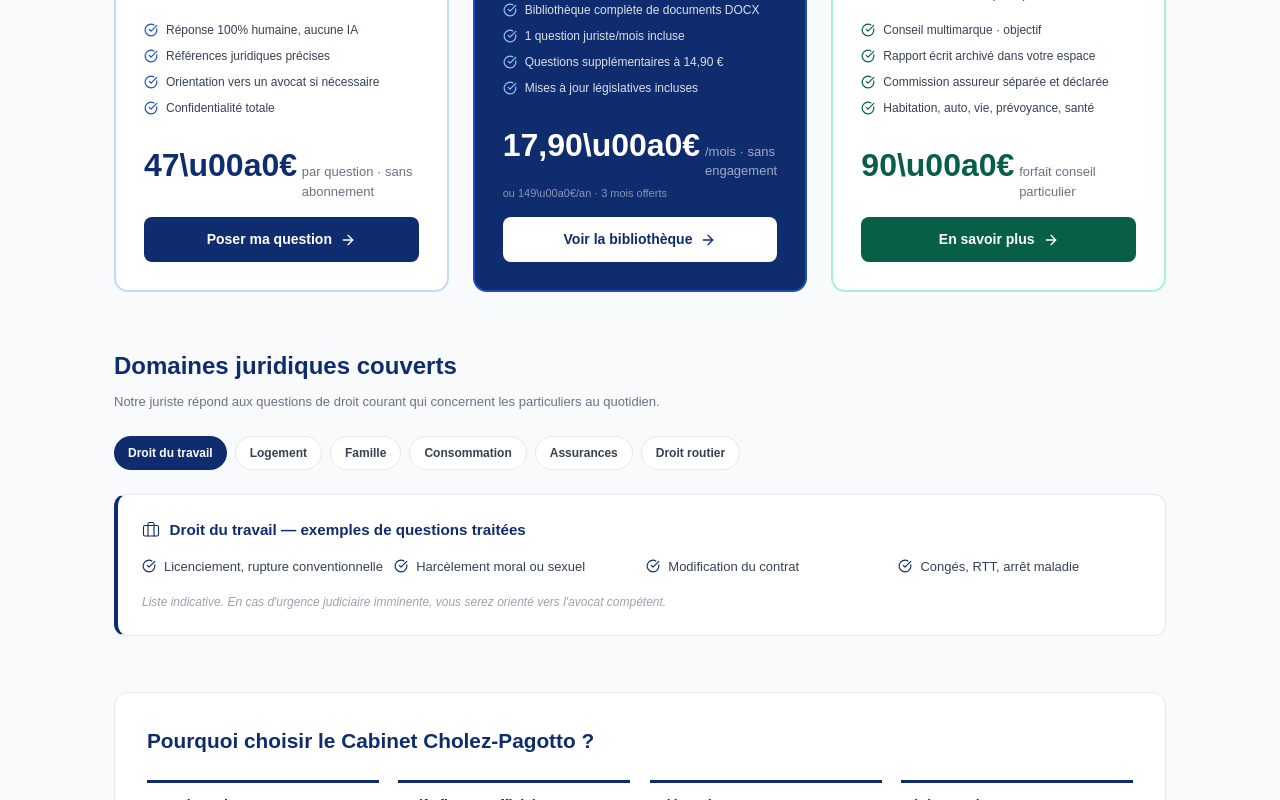
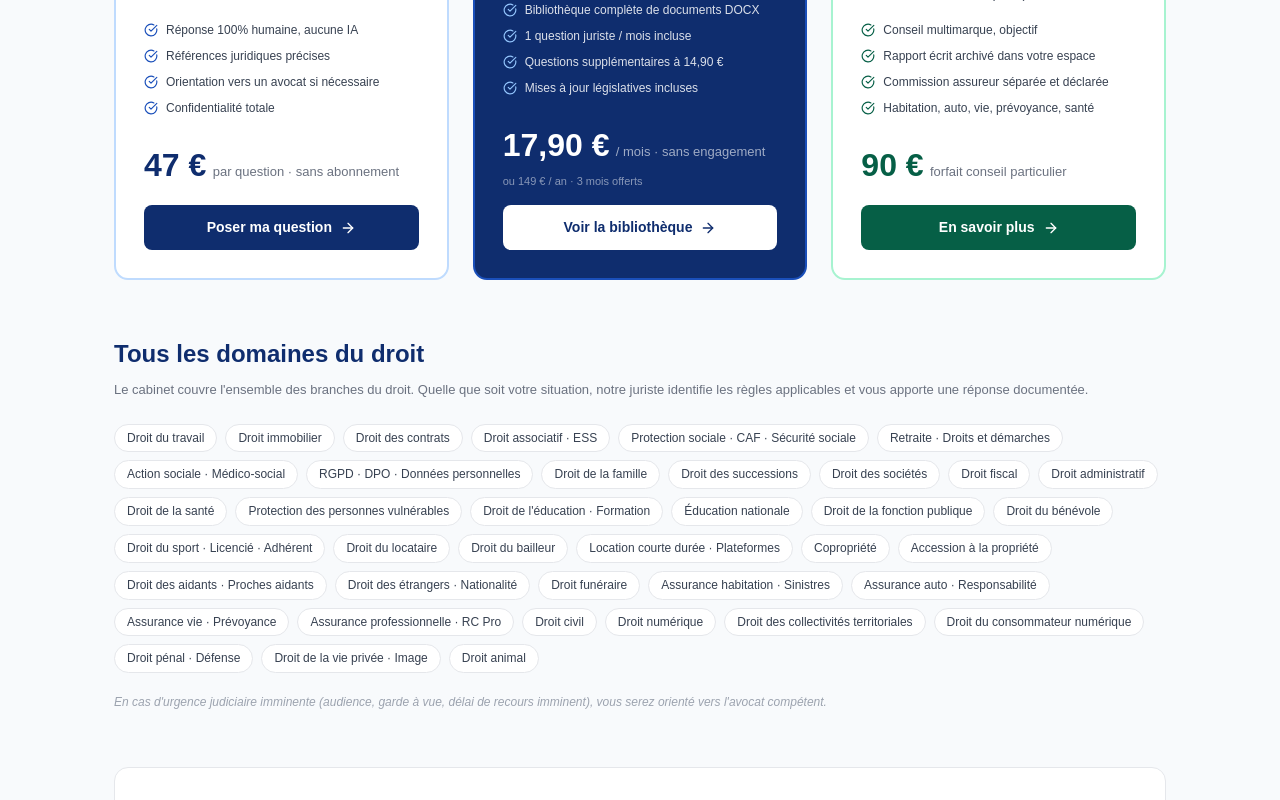
Before and after one commit to SYPA-ASSO/docutheque-next, a Next.js app: page /accompagnement-particuliers in a window 1280 px wide. Shown: the part 1000-1800 px from the top of the page. Built offline with nearby package versions, Linux system fonts and the light colour scheme.

Commit message:
Accompagnement particuliers : 39 domaines complets, grille badges, suppression useState

```diff
--- a/app/accompagnement-particuliers/page.tsx
+++ b/app/accompagnement-particuliers/page.tsx
@@ -1,18 +1,11 @@
 'use client'
 
-// app/accompagnement-particuliers/page.tsx
-// Page hub particuliers — présentation des 3 services, liens vers pages dédiées
-// Règles : zéro tiret long, cholez-pagotto.fr, \u00a0 avant €
-
-import { useState } from 'react'
 import Header from '@/components/Header'
 import Footer from '@/components/Footer'
 import {
-  Scale, Shield, BookOpen, CheckCircle, ArrowRight,
-  ChevronRight, Briefcase, Heart, Home, Car, Info
+  Scale, Shield, BookOpen, CheckCircle, ArrowRight, ChevronRight, Info
 } from 'lucide-react'
 
-// ─── SCHEMA.ORG ───
 const schemaData = {
   "@context": "https://schema.org",
   "@graph": [
@@ -20,7 +13,7 @@ const schemaData = {
       "@type": "Service",
       "@id": "https://cholez-pagotto.fr/accompagnement-particuliers#service",
       "name": "Accompagnement particuliers - Cabinet Cholez-Pagotto",
-      "description": "Accompagnement juridique des particuliers : information sur vos droits (47\u00a0€), bibliothèque de documents (abonnement dès 17,90\u00a0€/mois) et conseil en assurances réglementé (ORIAS 26003943). Réponse juriste sous 24 à 48h ouvrées.",
+      "description": "Accompagnement juridique des particuliers : information sur vos droits (47 €), bibliothèque de documents (dès 17,90 €/mois), conseil en assurances réglementé ORIAS 26003943. Tous les domaines du droit.",
       "provider": {
         "@type": "LegalService",
         "@id": "https://cholez-pagotto.fr/#cabinet",
@@ -30,24 +23,9 @@ const schemaData = {
       "serviceType": "Information juridique et conseil en assurances pour particuliers",
       "areaServed": { "@type": "Country", "name": "France" },
       "offers": [
-        {
-          "@type": "Offer",
-          "name": "Information sur vos droits",
-          "price": "47",
-          "priceCurrency": "EUR"
-        },
-        {
-          "@type": "Offer",
-          "name": "Abonnement Optimal Particulier",
-          "price": "17.90",
-          "priceCurrency": "EUR"
-        },
-        {
-          "@type": "Offer",
-          "name": "Conseil en assurances",
-          "price": "90",
-          "priceCurrency": "EUR"
-        }
+        { "@type": "Offer", "name": "Information sur vos droits", "price": "47", "priceCurrency": "EUR" },
+        { "@type": "Offer", "name": "Abonnement Optimal Particulier", "price": "17.90", "priceCurrency": "EUR" },
+        { "@type": "Offer", "name": "Conseil en assurances", "price": "90", "priceCurrency": "EUR" }
       ],
       "url": "https://cholez-pagotto.fr/accompagnement-particuliers"
     },
@@ -62,56 +40,52 @@ const schemaData = {
   ]
 }
 
-// ─── DOMAINES ───
 const domaines = [
-  {
-    label: "Droit du travail",
-    icone: <Briefcase size={18} strokeWidth={1.5} />,
-    couleur: "#0f2d6e",
-    exemples: ["Licenciement, rupture conventionnelle", "Harcèlement moral ou sexuel", "Modification du contrat", "Congés, RTT, arrêt maladie"]
-  },
-  {
-    label: "Logement",
-    icone: <Home size={18} strokeWidth={1.5} />,
-    couleur: "#16a34a",
-    exemples: ["Dépôt de garantie, baux", "Charges locatives", "Procédure d'expulsion", "Travaux, obligations du propriétaire"]
-  },
-  {
-    label: "Famille",
-    icone: <Heart size={18} strokeWidth={1.5} />,
-    couleur: "#dc2626",
-    exemples: ["Divorce, pension alimentaire", "Autorité parentale", "Succession, héritiers", "Donation, PACS"]
-  },
-  {
-    label: "Consommation",
-    icone: <Scale size={18} strokeWidth={1.5} />,
-    couleur: "#7c3aed",
-    exemples: ["Garantie légale (2 ans)", "Droit de rétractation", "Litige avec un professionnel", "Crédit, surendettement"]
-  },
-  {
-    label: "Assurances",
-    icone: <Shield size={18} strokeWidth={1.5} />,
-    couleur: "#065f46",
-    exemples: ["Refus de sinistre, recours", "Niveaux de couverture", "Assurance vie, prévoyance", "Responsabilité civile"]
-  },
-  {
-    label: "Droit routier",
-    icone: <Car size={18} strokeWidth={1.5} />,
-    couleur: "#0891b2",
-    exemples: ["Accident, droits de la victime", "Permis : suspension, points", "Refus d'indemnisation", "Loi Badinter"]
-  }
+  "Droit du travail",
+  "Droit immobilier",
+  "Droit des contrats",
+  "Droit associatif · ESS",
+  "Protection sociale · CAF · Sécurité sociale",
+  "Retraite · Droits et démarches",
+  "Action sociale · Médico-social",
+  "RGPD · DPO · Données personnelles",
+  "Droit de la famille",
+  "Droit des successions",
+  "Droit des sociétés",
+  "Droit fiscal",
+  "Droit administratif",
+  "Droit de la santé",
+  "Protection des personnes vulnérables",
+  "Droit de l'éducation · Formation",
+  "Éducation nationale",
+  "Droit de la fonction publique",
+  "Droit du bénévole",
+  "Droit du sport · Licencié · Adhérent",
+  "Droit du locataire",
+  "Droit du bailleur",
+  "Location courte durée · Plateformes",
+  "Copropriété",
+  "Accession à la propriété",
+  "Droit des aidants · Proches aidants",
+  "Droit des étrangers · Nationalité",
+  "Droit funéraire",
+  "Assurance habitation · Sinistres",
+  "Assurance auto · Responsabilité",
+  "Assurance vie · Prévoyance",
+  "Assurance professionnelle · RC Pro",
+  "Droit civil",
+  "Droit numérique",
+  "Droit des collectivités territoriales",
+  "Droit du consommateur numérique",
+  "Droit pénal · Défense",
+  "Droit de la vie privée · Image",
+  "Droit animal"
 ]
 
 export default function AccompagnementParticuliersPage() {
-  const [domaineActif, setDomaineActif] = useState(0)
-
   return (
     <>
-      <script
-        type="application/ld+json"
-        dangerouslySetInnerHTML={{ __html: JSON.stringify(schemaData) }}
-      />
-
+      <script type="application/ld+json" dangerouslySetInnerHTML={{ __html: JSON.stringify(schemaData) }} />
       <Header />
 
       {/* Breadcrumb */}
@@ -145,8 +119,8 @@ export default function AccompagnementParticuliersPage() {
             </p>
             <div style={{ display: 'flex', flexWrap: 'wrap', gap: '2rem', paddingTop: '2rem', borderTop: '1px solid rgba(255,255,255,0.2)' }}>
               {[
-                { valeur: "6", label: "Domaines juridiques couverts" },
-                { valeur: "47\u00a0€", label: "Information sur vos droits" },
+                { valeur: "39", label: "Domaines du droit couverts" },
+                { valeur: "47 €", label: "Information sur vos droits" },
                 { valeur: "24-48h", label: "Délai indicatif de réponse" },
                 { valeur: "100%", label: "Humain — aucune IA" }
               ].map((s, i) => (
@@ -183,7 +157,7 @@ export default function AccompagnementParticuliersPage() {
 
             <div style={{ display: 'grid', gridTemplateColumns: 'repeat(auto-fit, minmax(300px, 1fr))', gap: '1.5rem' }}>
 
-              {/* Service 1 : Information sur vos droits */}
+              {/* Service 1 — Information sur vos droits */}
               <div style={{ background: 'white', border: '2px solid #bfdbfe', borderRadius: 14, padding: '1.75rem', display: 'flex', flexDirection: 'column' }}>
                 <div style={{ display: 'flex', alignItems: 'center', gap: '0.75rem', marginBottom: '1rem' }}>
                   <div style={{ width: 44, height: 44, background: '#eff6ff', borderRadius: 10, display: 'flex', alignItems: 'center', justifyContent: 'center', flexShrink: 0 }}>
@@ -196,32 +170,26 @@ export default function AccompagnementParticuliersPage() {
                 </div>
                 <p style={{ fontSize: 13, color: '#374151', lineHeight: 1.7, marginBottom: '1rem', flex: 1 }}>
                   Vous posez votre question en langage courant. Un juriste identifie les textes applicables à votre situation
-                  et vous apporte une réponse pédagogique et documentée sous 24 à 48h ouvrées.
-                  Sans abonnement, sans engagement.
+                  et vous apporte une réponse pédagogique et documentée sous 24 à 48h ouvrées. Sans abonnement, sans engagement.
                 </p>
                 <ul style={{ listStyle: 'none', padding: 0, margin: '0 0 1.5rem', display: 'flex', flexDirection: 'column', gap: '0.5rem' }}>
-                  {[
-                    "Réponse 100% humaine, aucune IA",
-                    "Références juridiques précises",
-                    "Orientation vers un avocat si nécessaire",
-                    "Confidentialité totale"
-                  ].map((item, j) => (
+                  {["Réponse 100% humaine, aucune IA", "Références juridiques précises", "Orientation vers un avocat si nécessaire", "Confidentialité totale"].map((item, j) => (
                     <li key={j} style={{ display: 'flex', alignItems: 'flex-start', gap: '0.5rem', fontSize: 12, color: '#374151' }}>
                       <CheckCircle size={14} strokeWidth={2} style={{ color: '#1a4fba', marginTop: 2, flexShrink: 0 }} />
                       {item}
                     </li>
                   ))}
                 </ul>
-                <div style={{ display: 'flex', alignItems: 'baseline', gap: '0.3rem', marginBottom: '1rem' }}>
-                  <span style={{ fontSize: '2rem', fontWeight: 800, color: '#0f2d6e' }}>47\u00a0€</span>
-                  <span style={{ fontSize: 13, color: '#6b7280' }}>par question · sans abonnement</span>
+                <div style={{ marginBottom: '1rem' }}>
+                  <span style={{ fontSize: '2rem', fontWeight: 800, color: '#0f2d6e' }}>47 €</span>
+                  <span style={{ fontSize: 13, color: '#6b7280', marginLeft: '0.4rem' }}>par question · sans abonnement</span>
                 </div>
                 <a href="/information-sur-vos-droits" style={{ display: 'inline-flex', alignItems: 'center', justifyContent: 'center', gap: '0.5rem', background: '#0f2d6e', color: 'white', textDecoration: 'none', padding: '12px 20px', borderRadius: 8, fontWeight: 700, fontSize: '0.875rem' }}>
                   Poser ma question <ArrowRight size={16} />
                 </a>
               </div>
 
-              {/* Service 2 : Abonnement Optimal */}
+              {/* Service 2 — Abonnement Optimal */}
               <div style={{ background: '#0f2d6e', border: '2px solid #1a4fba', borderRadius: 14, padding: '1.75rem', display: 'flex', flexDirection: 'column', position: 'relative', overflow: 'hidden' }}>
                 <div style={{ position: 'absolute', top: 12, right: 12, background: '#c8a84b', color: 'white', fontSize: 9, fontWeight: 700, padding: '3px 10px', borderRadius: 12, letterSpacing: '0.05em' }}>RECOMMANDÉ</div>
                 <div style={{ display: 'flex', alignItems: 'center', gap: '0.75rem', marginBottom: '1rem' }}>
@@ -240,8 +208,8 @@ export default function AccompagnementParticuliersPage() {
                 <ul style={{ listStyle: 'none', padding: 0, margin: '0 0 1.5rem', display: 'flex', flexDirection: 'column', gap: '0.5rem' }}>
                   {[
                     "Bibliothèque complète de documents DOCX",
-                    "1 question juriste/mois incluse",
-                    "Questions supplémentaires à 14,90\u00a0€",
+                    "1 question juriste / mois incluse",
+                    `Questions supplémentaires à 14,90 €`,
                     "Mises à jour législatives incluses"
                   ].map((item, j) => (
                     <li key={j} style={{ display: 'flex', alignItems: 'flex-start', gap: '0.5rem', fontSize: 12, color: 'rgba(255,255,255,0.85)' }}>
@@ -250,17 +218,17 @@ export default function AccompagnementParticuliersPage() {
                     </li>
                   ))}
                 </ul>
-                <div style={{ display: 'flex', alignItems: 'baseline', gap: '0.3rem', marginBottom: '4px' }}>
-                  <span style={{ fontSize: '2rem', fontWeight: 800, color: 'white' }}>17,90\u00a0€</span>
-                  <span style={{ fontSize: 13, color: 'rgba(255,255,255,0.6)' }}>/mois · sans engagement</span>
+                <div style={{ marginBottom: '4px' }}>
+                  <span style={{ fontSize: '2rem', fontWeight: 800, color: 'white' }}>17,90 €</span>
+                  <span style={{ fontSize: 13, color: 'rgba(255,255,255,0.6)', marginLeft: '0.4rem' }}>/ mois · sans engagement</span>
                 </div>
-                <p style={{ fontSize: 11, color: 'rgba(255,255,255,0.5)', margin: '0 0 1rem' }}>ou 149\u00a0€/an · 3 mois offerts</p>
+                <p style={{ fontSize: 11, color: 'rgba(255,255,255,0.5)', margin: '0 0 1rem' }}>ou 149 € / an · 3 mois offerts</p>
                 <a href="/catalogue" style={{ display: 'inline-flex', alignItems: 'center', justifyContent: 'center', gap: '0.5rem', background: 'white', color: '#0f2d6e', textDecoration: 'none', padding: '12px 20px', borderRadius: 8, fontWeight: 700, fontSize: '0.875rem' }}>
                   Voir la bibliothèque <ArrowRight size={16} />
                 </a>
               </div>
 
-              {/* Service 3 : Conseil en assurances */}
+              {/* Service 3 — Conseil en assurances */}
               <div style={{ background: 'white', border: '2px solid #a7f3d0', borderRadius: 14, padding: '1.75rem', display: 'flex', flexDirection: 'column' }}>
                 <div style={{ display: 'flex', alignItems: 'center', gap: '0.75rem', marginBottom: '1rem' }}>
                   <div style={{ width: 44, height: 44, background: '#ecfdf5', borderRadius: 10, display: 'flex', alignItems: 'center', justifyContent: 'center', flexShrink: 0 }}>
@@ -277,21 +245,16 @@ export default function AccompagnementParticuliersPage() {
                   Conforme à l'article L.521-4 du Code des assurances (DDA).
                 </p>
                 <ul style={{ listStyle: 'none', padding: 0, margin: '0 0 1.5rem', display: 'flex', flexDirection: 'column', gap: '0.5rem' }}>
-                  {[
-                    "Conseil multimarque · objectif",
-                    "Rapport écrit archivé dans votre espace",
-                    "Commission assureur séparée et déclarée",
-                    "Habitation, auto, vie, prévoyance, santé"
-                  ].map((item, j) => (
+                  {["Conseil multimarque, objectif", "Rapport écrit archivé dans votre espace", "Commission assureur séparée et déclarée", "Habitation, auto, vie, prévoyance, santé"].map((item, j) => (
                     <li key={j} style={{ display: 'flex', alignItems: 'flex-start', gap: '0.5rem', fontSize: 12, color: '#374151' }}>
                       <CheckCircle size={14} strokeWidth={2} style={{ color: '#065f46', marginTop: 2, flexShrink: 0 }} />
                       {item}
                     </li>
                   ))}
                 </ul>
-                <div style={{ display: 'flex', alignItems: 'baseline', gap: '0.3rem', marginBottom: '1rem' }}>
-                  <span style={{ fontSize: '2rem', fontWeight: 800, color: '#065f46' }}>90\u00a0€</span>
-                  <span style={{ fontSize: 13, color: '#6b7280' }}>forfait conseil particulier</span>
+                <div style={{ marginBottom: '1rem' }}>
+                  <span style={{ fontSize: '2rem', fontWeight: 800, color: '#065f46' }}>90 €</span>
+                  <span style={{ fontSize: 13, color: '#6b7280', marginLeft: '0.4rem' }}>forfait conseil particulier</span>
                 </div>
                 <a href="/conseil-assurances" style={{ display: 'inline-flex', alignItems: 'center', justifyContent: 'center', gap: '0.5rem', background: '#065f46', color: 'white', textDecoration: 'none', padding: '12px 20px', borderRadius: 8, fontWeight: 700, fontSize: '0.875rem' }}>
                   En savoir plus <ArrowRight size={16} />
@@ -301,49 +264,34 @@ export default function AccompagnementParticuliersPage() {
             </div>
           </section>
 
-          {/* DOMAINES COUVERTS */}
+          {/* DOMAINES — grille complète */}
           <section style={{ marginBottom: '3.5rem' }}>
             <h2 style={{ fontSize: '1.5rem', fontWeight: 700, color: '#0f2d6e', marginBottom: '0.5rem' }}>
-              Domaines juridiques couverts
+              Tous les domaines du droit
             </h2>
             <p style={{ color: '#6b7280', fontSize: 13, marginBottom: '1.5rem' }}>
-              Notre juriste répond aux questions de droit courant qui concernent les particuliers au quotidien.
+              Le cabinet couvre l'ensemble des branches du droit. Quelle que soit votre situation, notre juriste identifie les règles applicables et vous apporte une réponse documentée.
             </p>
-
-            <div style={{ display: 'flex', flexWrap: 'wrap', gap: '0.5rem', marginBottom: '1.5rem' }}>
+            <div style={{ display: 'flex', flexWrap: 'wrap', gap: '0.5rem', marginBottom: '1.25rem' }}>
               {domaines.map((d, i) => (
-                <button key={i} onClick={() => setDomaineActif(i)} style={{
-                  display: 'inline-flex', alignItems: 'center', gap: '0.4rem',
-                  padding: '7px 14px', borderRadius: 20,
-                  border: domaineActif === i ? 'none' : '1px solid #e5e7eb',
-                  background: domaineActif === i ? domaines[i].couleur : 'white',
-                  color: domaineActif === i ? 'white' : '#374151',
-                  fontSize: 12, fontWeight: 600, cursor: 'pointer'
+                <span key={i} style={{
+                  display: 'inline-block',
+                  background: 'white',
+                  border: '1px solid #e5e7eb',
+                  color: '#374151',
+                  fontSize: 12,
+                  fontWeight: 500,
+                  padding: '5px 12px',
+                  borderRadius: 20,
+                  lineHeight: 1.4
                 }}>
-                  {d.label}
-                </button>
+                  {d}
+                </span>
               ))}
             </div>
-
-            <div style={{ background: 'white', border: '1px solid #e5e7eb', borderRadius: 12, padding: '1.5rem', borderLeft: `4px solid ${domaines[domaineActif].couleur}` }}>
-              <div style={{ display: 'flex', alignItems: 'center', gap: '0.6rem', marginBottom: '1rem', color: domaines[domaineActif].couleur }}>
-                {domaines[domaineActif].icone}
-                <span style={{ fontWeight: 700, fontSize: '0.95rem', color: '#0f2d6e' }}>
-                  {domaines[domaineActif].label} — exemples de questions traitées
-                </span>
-              </div>
-              <div style={{ display: 'grid', gridTemplateColumns: 'repeat(auto-fit, minmax(220px, 1fr))', gap: '0.6rem' }}>
-                {domaines[domaineActif].exemples.map((ex, i) => (
-                  <div key={i} style={{ display: 'flex', alignItems: 'flex-start', gap: '0.5rem', fontSize: 13, color: '#374151' }}>
-                    <CheckCircle size={14} strokeWidth={2} style={{ color: domaines[domaineActif].couleur, marginTop: 2, flexShrink: 0 }} />
-                    {ex}
-                  </div>
-                ))}
-              </div>
-              <p style={{ fontSize: 12, color: '#9ca3af', fontStyle: 'italic', margin: '1rem 0 0' }}>
-                Liste indicative. En cas d'urgence judiciaire imminente, vous serez orienté vers l'avocat compétent.
-              </p>
-            </div>
+            <p style={{ fontSize: 12, color: '#9ca3af', fontStyle: 'italic', margin: 0 }}>
+              En cas d'urgence judiciaire imminente (audience, garde à vue, délai de recours imminent), vous serez orienté vers l'avocat compétent.
+            </p>
           </section>
 
           {/* POURQUOI LE CABINET */}
@@ -354,7 +302,7 @@ export default function AccompagnementParticuliersPage() {
             <div style={{ display: 'grid', gridTemplateColumns: 'repeat(auto-fit, minmax(200px, 1fr))', gap: '1.2rem' }}>
               {[
                 { titre: "100% humain", desc: "Chaque réponse est rédigée par un juriste. Aucune IA dans la chaîne de production." },
-                { titre: "Tarifs fixes et affichés", desc: "47\u00a0€ la question, 17,90\u00a0€/mois l'abonnement. Aucune surprise." },
+                { titre: "Tarifs fixes et affichés", desc: `47 € la question, 17,90 €/mois l'abonnement. Aucune surprise.` },
                 { titre: "Indépendant", desc: "Aucun lien exclusif avec un assureur. Les recommandations reposent sur votre intérêt." },
                 { titre: "Réglementé", desc: "Juriste formaliste (CRFF), intermédiaire en assurances (ORIAS 26003943, ACPR)." }
               ].map((item, i) => (
@@ -384,24 +332,24 @@ export default function AccompagnementParticuliersPage() {
                 Membre du CRFF (Conseil Représentatif des Formalistes de France). Intermédiaire en assurances immatriculé à l'ORIAS sous le numéro 26003943, sous contrôle de l'ACPR. Adhérent ENDYA.
               </p>
               <p style={{ fontSize: 13, color: '#6b7280', margin: 0, lineHeight: 1.6 }}>
-                Chercheur associé, contributeur aux ouvrages <em>«&nbsp;L'éducation, ça se partage&nbsp;?&nbsp;»</em> (L'Harmattan, 2021) et <em>«&nbsp;Agir en situation de discrédit&nbsp;»</em> (Le Cavalier Bleu, 2026).
+                Chercheur associé, contributeur aux ouvrages{' '}
+                <em>« L'éducation, ça se partage ?»</em> (L'Harmattan, 2021)
+                {' '}et <em>« Agir en situation de discrédit »</em> (Le Cavalier Bleu, 2026).
               </p>
             </div>
           </section>
 
           {/* CTA FINAL */}
           <section style={{ background: 'linear-gradient(135deg, #0f2d6e 0%, #1a4fba 100%)', borderRadius: 14, padding: '2.5rem', textAlign: 'center', color: 'white' }}>
-            <h2 style={{ fontSize: '1.3rem', fontWeight: 700, margin: '0 0 0.5rem' }}>
-              Par où commencer ?
-            </h2>
-            <p style={{ fontSize: 13, color: 'rgba(255,255,255,0.8)', margin: '0 0 1.5rem', lineHeight: 1.7 }}>
-              Une question précise → Information sur vos droits (47\u00a0€).<br />
-              Besoin de documents régulièrement → Abonnement Optimal (17,90\u00a0€/mois).<br />
-              Vos assurances à revoir → Conseil en assurances (90\u00a0€ forfait).
+            <h2 style={{ fontSize: '1.3rem', fontWeight: 700, margin: '0 0 0.5rem' }}>Par où commencer ?</h2>
+            <p style={{ fontSize: 13, color: 'rgba(255,255,255,0.8)', margin: '0 0 1.5rem', lineHeight: 1.9 }}>
+              Une question précise : <strong>Information sur vos droits</strong> — 47 €.<br />
+              Besoin de documents régulièrement : <strong>Abonnement Optimal</strong> — à partir de 17,90 € / mois.<br />
+              Vos assurances à revoir : <strong>Conseil en assurances</strong> — forfait 90 €.
             </p>
             <div style={{ display: 'flex', flexWrap: 'wrap', gap: '0.75rem', justifyContent: 'center' }}>
               <a href="/information-sur-vos-droits" style={{ display: 'inline-flex', alignItems: 'center', gap: '0.5rem', background: 'white', color: '#0f2d6e', textDecoration: 'none', padding: '12px 24px', borderRadius: 8, fontWeight: 700, fontSize: '0.875rem' }}>
-                Poser une question · 47\u00a0€ <ArrowRight size={16} />
+                Poser une question · 47 € <ArrowRight size={16} />
               </a>
               <a href="/catalogue" style={{ display: 'inline-flex', alignItems: 'center', gap: '0.5rem', background: 'transparent', color: 'white', textDecoration: 'none', padding: '12px 24px', borderRadius: 8, fontWeight: 600, fontSize: '0.875rem', border: '1px solid rgba(255,255,255,0.5)' }}>
                 Voir la bibliothèque
@@ -414,7 +362,6 @@ export default function AccompagnementParticuliersPage() {
 
         </div>
       </main>
-
       <Footer />
     </>
   )
```
